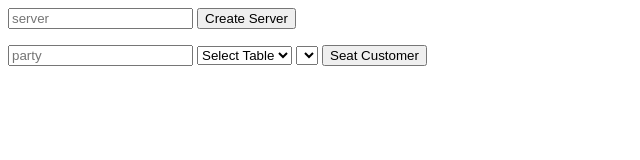
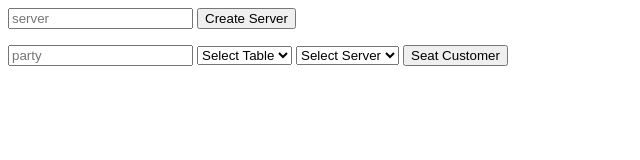
Before and after one commit to chancesmith/javascript-foundations-restaurant, a website built with Parcel: page index.html in a window 1280 px wide. Shown: the whole page, without its empty margins (0-640 px from the left). Built offline with nearby package versions, Linux system fonts and the light colour scheme.

Commit message:
add select server default option

```diff
--- a/index.html
+++ b/index.html
@@ -16,10 +16,12 @@
     <div>
       <form>
         <input type="text" id="partyName" placeholder="party" />
-        <select name="tablesSelect" id="tablesSelect"
-          ><option value="">Select Table</option>
+        <select name="tablesSelect" id="tablesSelect">
+          <option value="">Select Table</option>
         </select>
-        <select name="serversSelect" id="serversSelect"></select>
+        <select name="serversSelect" id="serversSelect">
+          <option value="">Select Server</option>
+        </select>
         <button id="seatParty">Seat Customer</button>
       </form>
     </div>
```
Also changed, not shown: README.md.
